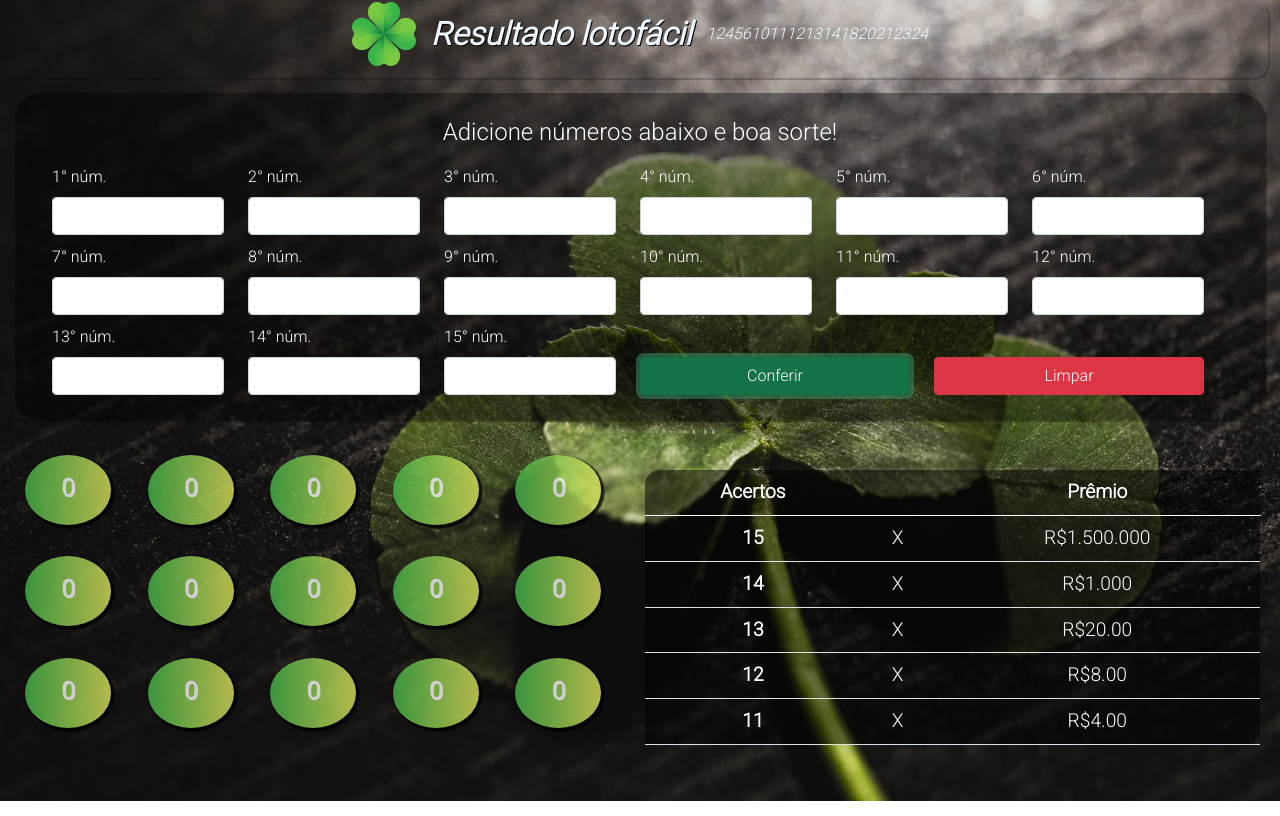
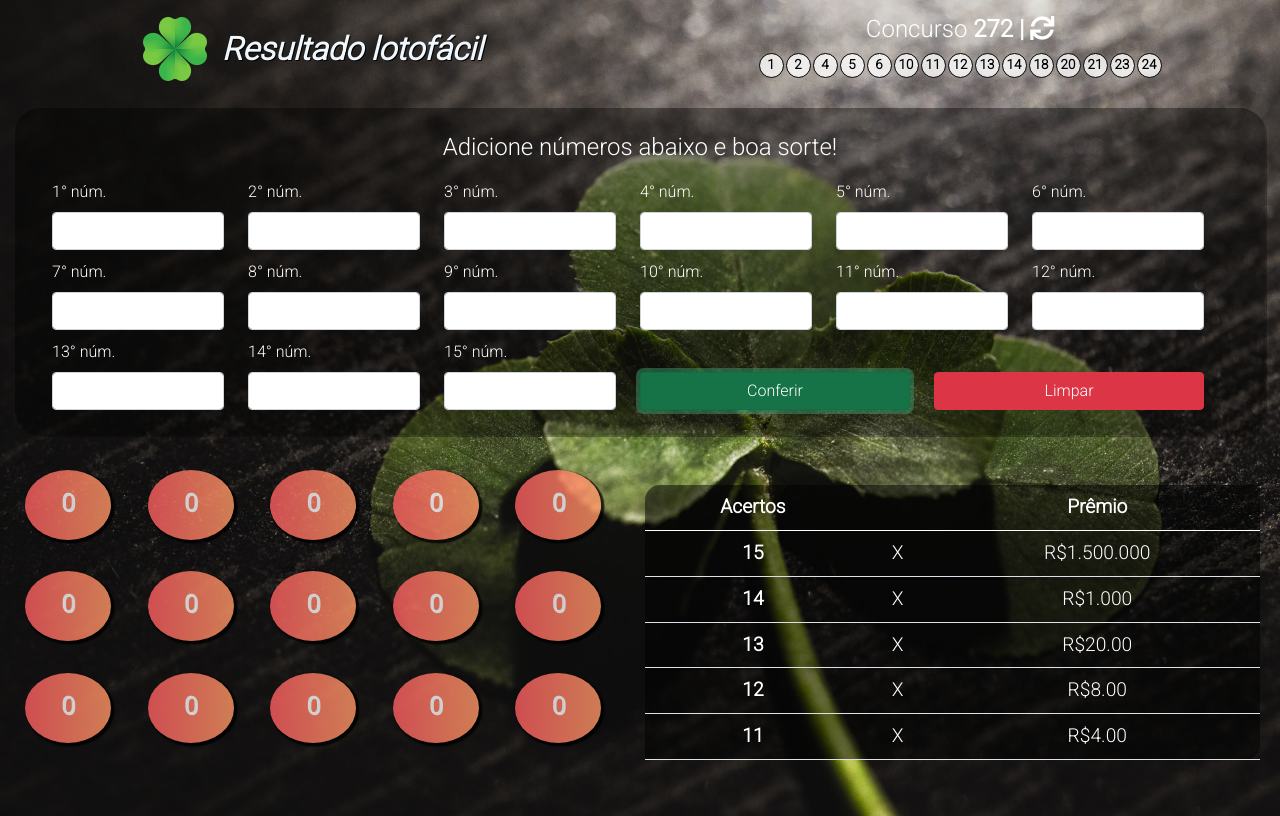
Before and after one commit to MelqSantos/Loteria, a plain HTML site: page index.html in a window 1280 px wide. Both pictures are taken after a click on the button "Conferir". Drawn offline with nearby package versions, Linux system fonts and the light colour scheme.

Commit message:
Animações e Layout

```diff
--- a/estilo.css
+++ b/estilo.css
@@ -4,8 +4,14 @@
     font-family: Roboto;
 }
 
+.banner {
+    padding-top: 15px;
+}
+
 h4 {
     text-align: center;
+    color: #ffff;
+    text-shadow: 1px 1px #0000;
 }
 
 
@@ -13,6 +19,7 @@
 
 #concurso {
     display: flex;
+    justify-content: center;
 }
 
 #titulo {
@@ -39,7 +46,6 @@
     padding-bottom: 10px;
     border-radius: 15px;
     text-align: center;
-    box-shadow: 2px 2px rgba(0, 0, 0, 0.2);
     color: aliceblue;
     font-style: italic;
 }
@@ -79,6 +85,13 @@
     padding: 10px;
     grid-column-gap: 0.5rem;
     grid-row-gap: 0.5rem;
+    animation-duration: 3s;
+    animation-name: grid;
+}
+
+.grid-item:hover {
+    transition: all 0.3s ease-in-out;
+    transform: rotate(360deg);
 }
 
 .grid-item {
@@ -99,6 +112,15 @@
     font-size: 1.5rem;
     width: 75%;
     height: 75%;
+}
+
+.errou {
+    background: #ff9966;
+    /* fallback for old browsers */
+    background: -webkit-linear-gradient(to right, #ff5e62, #ff9966);
+    /* Chrome 10-25, Safari 5.1-6 */
+    background: linear-gradient(to right, #ff5e62, #ff9966);
+    /* W3C, IE 10+/ Edge, Firefox 16+, Chrome 26+, Opera 12+, Safari 7+ */
 }
 
 #btn {
@@ -132,6 +154,23 @@
     border-radius: 15px 0 15px 0;
 }
 
-tr:hover {
-    background-color: rgba(0, 0, 0, 0.8);
+span {
+    width: 25px;
+    height: 25px;
+    border: solid 1px;
+    background-color: rgba(255, 255, 255, 0.8);
+    color: black;
+    font-weight: bold;
+    font-size: 10pt;
+    border-radius: 50%;
+    display: flex;
+    align-items: center;
+    justify-content: center;
+    margin: 1px;
 }
+
+i:hover {
+    transition: all 1s ease-in-out;
+    transform: rotate(360deg);
+    cursor: pointer;
+}
--- a/index.html
+++ b/index.html
@@ -7,6 +7,7 @@
     <meta name="viewport" content="width=device-width, initial-scale=1.0">
     <link href="https://cdn.jsdelivr.net/npm/bootstrap@5.0.2/dist/css/bootstrap.min.css" rel="stylesheet" integrity="sha384-EVSTQN3/azprG1Anm3QDgpJLIm9Nao0Yz1ztcQTwFspd3yD65VohhpuuCOmLASjC" crossorigin="anonymous">
     <link rel="stylesheet" href="estilo.css">
+    <link rel="stylesheet" href="https://pro.fontawesome.com/releases/v5.10.0/css/all.css" integrity="sha384-AYmEC3Yw5cVb3ZcuHtOA93w35dYTsvhLPVnYs9eStHfGJvOvKxVfELGroGkvsg+p" crossorigin="anonymous" />
     <script src="https://code.jquery.com/jquery-3.6.0.min.js" integrity="sha256-/xUj+3OJU5yExlq6GSYGSHk7tPXikynS7ogEvDej/m4=" crossorigin="anonymous"></script>
     <title>Loteria</title>
 </head>
@@ -16,10 +17,15 @@
 
 
         <header>
-            <div class="wrapper_titulo">
-                <img src="img/clover.png" alt="loteria">
-                <h2 id="titulo"> Resultado lotofácil</h2>
-                <div id="concurso"></div>
+            <div class="row banner">
+                <div class="col-md-6 wrapper_titulo">
+                    <img src="img/clover.png" alt="loteria">
+                    <h2 id="titulo"> Resultado lotofácil</h2>
+                </div>
+                <div class="col-md-6 ">
+                    <h4>Concurso <strong>272 | </strong><i class="fas fa-sync"></i></h4>
+                    <div id="concurso"></div>
+                </div>
             </div>
         </header>
         <section>
--- a/script.js
+++ b/script.js
@@ -31,6 +31,8 @@
 
         if (array1.indexOf(resultado) != -1) {
             acertos = acertos + 1;
+        } else {
+            push.classList.add("errou");
         }
     }
     var box = document.getElementById('sorteio')
@@ -65,19 +67,23 @@
 }
 
 function limpar() {
+
     document.getElementById("txt_0").focus();
 
-    for (x = 1; x <= 15; x++) {
+    for (x = 0; x < 15; x++) {
         document.getElementById('txt_' + x).value = "";
 
         if (x >= 11 && x <= 15) {
-            document.getElementById('tb_' + x).style.backgroundColor = "#F2F3F4";
+            document.getElementById('tb_' + x).style.backgroundColor = "initial";
+
+
+        } else {
+            document.getElementById("grid-item_" + x).classList.remove("errou");
         }
     }
     array1 = [];
     array2 = [];
-    document.getElementById('resultado').style.display = 'none';
-    document.getElementById('txt_1').focus();
+    document.getElementById('txt_0').focus();
 }
 
 function sorteio() {
```
